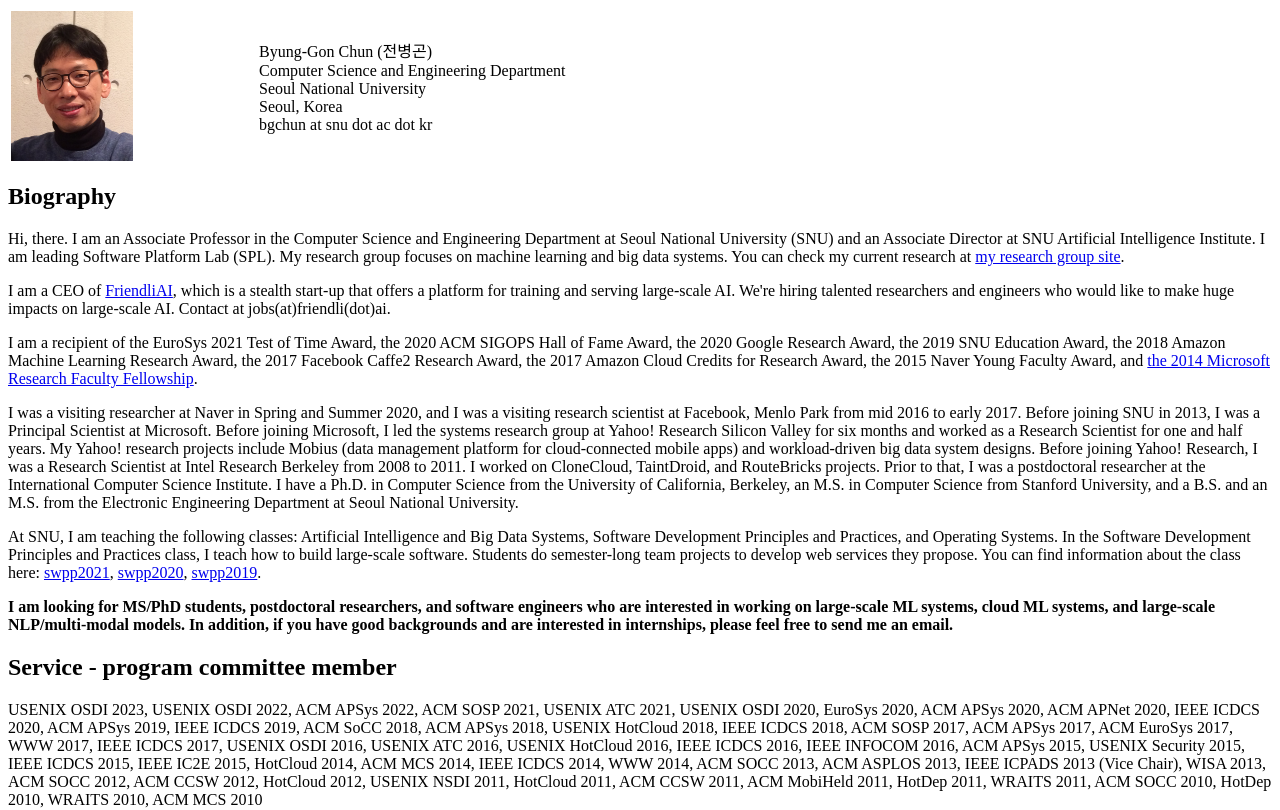
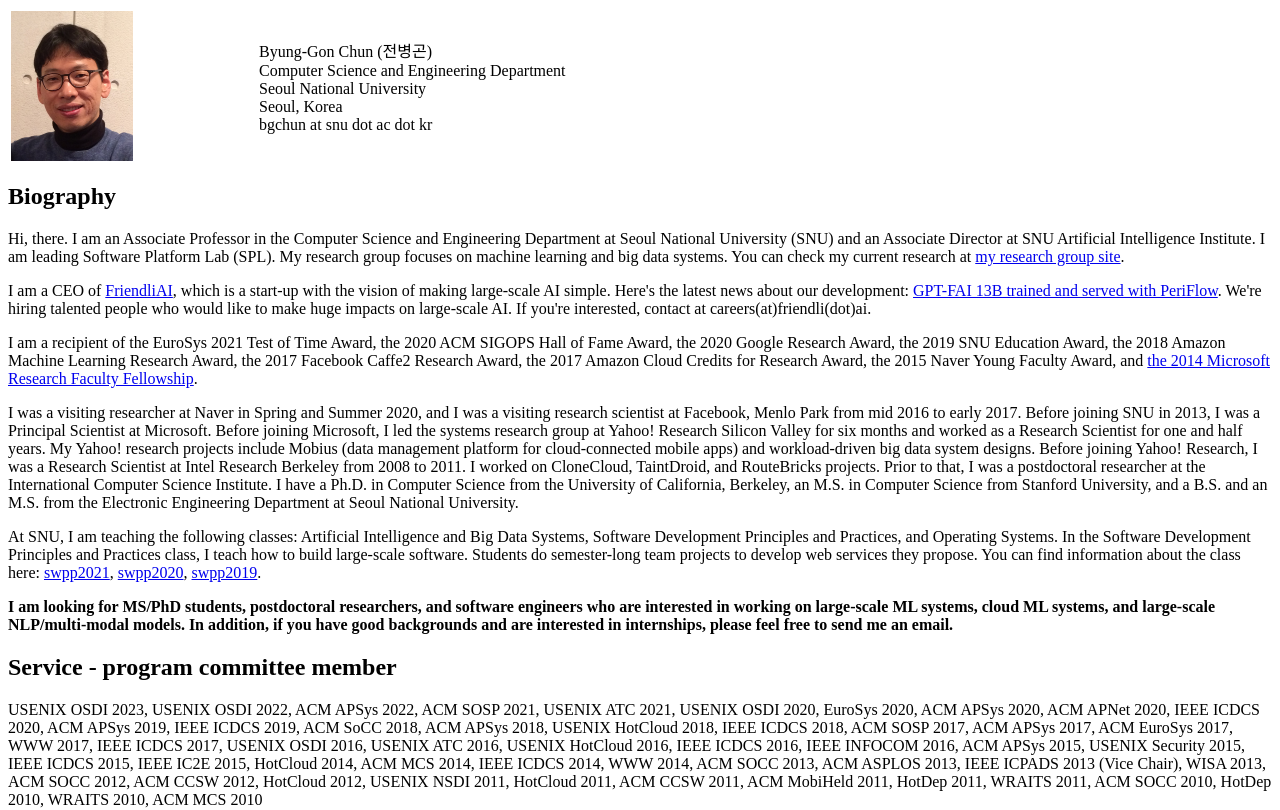
Before and after one commit to bgchun/bgchun.github.io, a plain HTML site: page index.html in a window 1280 px wide. Shown: the top 810 px of the page. Drawn offline with Linux system fonts and the light colour scheme.

Commit message:
fai news

```diff
--- a/index.html
+++ b/index.html
@@ -27,7 +27,7 @@ bgchun at snu dot ac dot kr<br>
 <p>Hi, there. I am an Associate Professor in the Computer Science and Engineering Department at Seoul National University (SNU) and an Associate Director at SNU Artificial Intelligence Institute.  I am leading Software Platform Lab (SPL). My research group focuses on machine learning and big data systems. You can check my current research at <a href="http://spl.snu.ac.kr">my research group site</a>.
 </p>
 
-<p> I am a CEO of <a href="https://friendli.ai">FriendliAI</a>, which is a stealth start-up that offers a platform for training and serving large-scale AI. We're hiring talented researchers and engineers who would like to make huge impacts on large-scale AI. Contact at jobs(at)friendli(dot)ai.</p>
+<p> I am a CEO of <a href="https://friendli.ai">FriendliAI</a>, which is a start-up with the vision of making large-scale AI simple. Here's the latest news about our development: <a href="https://github.com/friendliai/FAI-Model">GPT-FAI 13B trained and served with PeriFlow</a>. We're hiring talented people who would like to make huge impacts on large-scale AI. If you're interested, contact at careers(at)friendli(dot)ai.</p>
 
 <p>
 I am a recipient of the EuroSys 2021 Test of Time Award, the 2020 ACM SIGOPS Hall of Fame Award, the 2020 Google Research Award, the 2019 SNU Education Award, the 2018 Amazon Machine Learning Research Award, the 2017 Facebook Caffe2 Research Award, the 2017 Amazon Cloud Credits for Research Award, the 2015 Naver Young Faculty Award, and <a href="http://research.microsoft.com/en-us/collaboration/awards/msrff.aspx#2014">the 2014 Microsoft Research Faculty Fellowship</a>.
```
